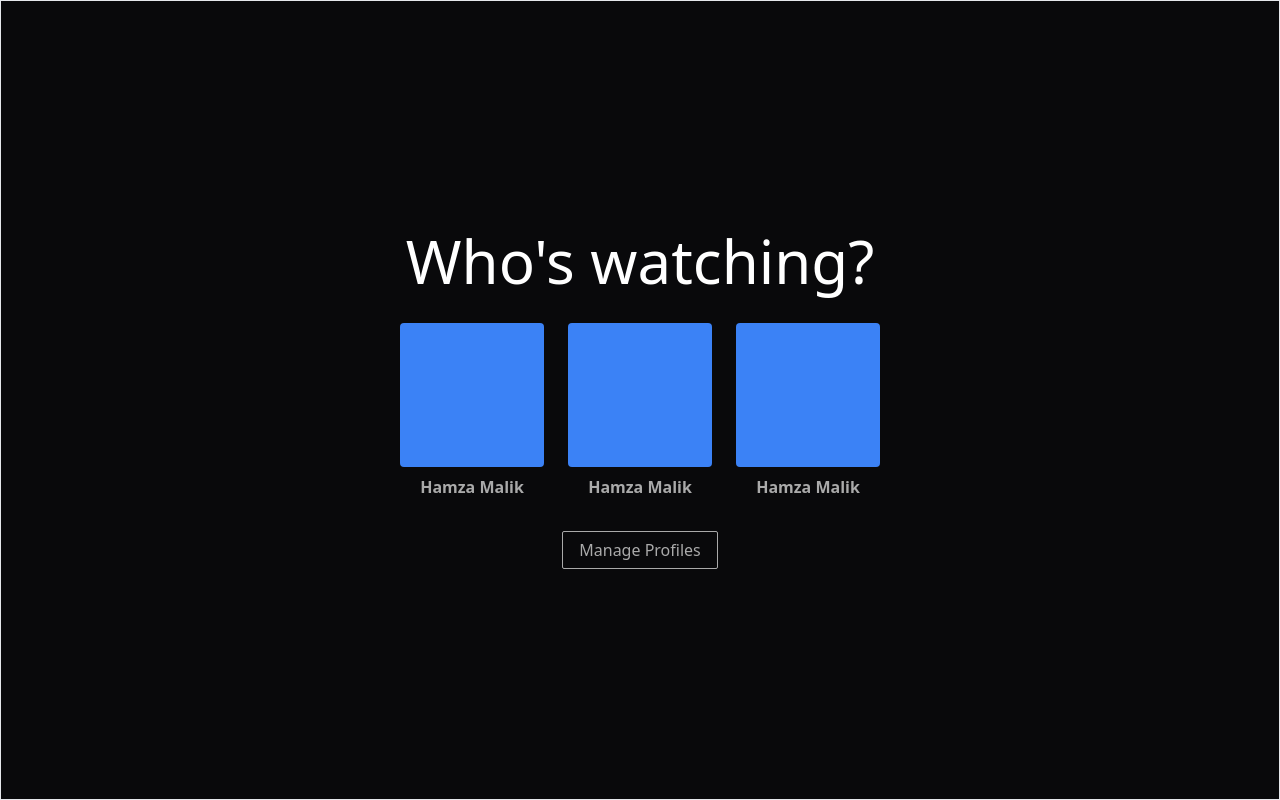
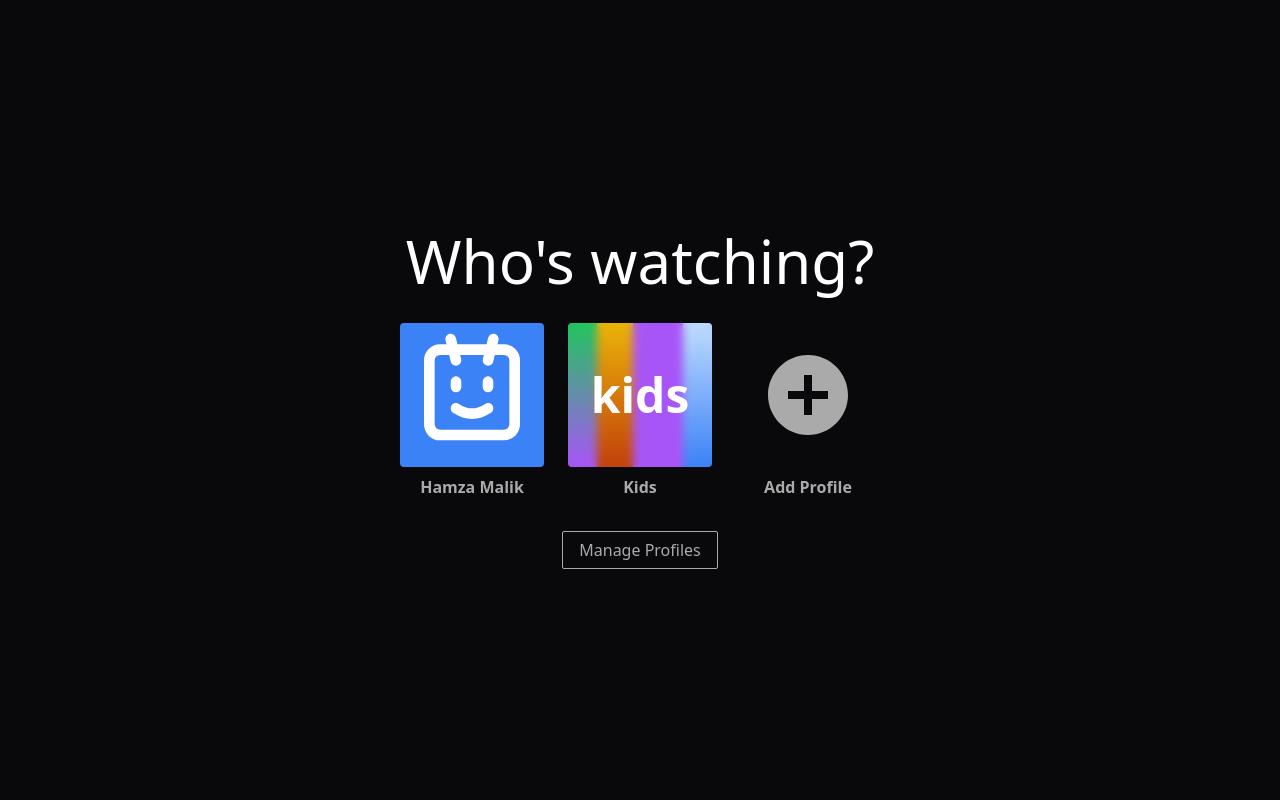
Before and after one commit to RohaanUmair/movies-website-practice, a Next.js app: page / in a window 1280 px wide. Built offline with nearby package versions, Linux system fonts and the light colour scheme.

Commit message:
user-select section

```diff
--- a/src/app/Providers.tsx
+++ /dev/null
@@ -1,9 +0,0 @@
-// app/Providers.tsx
-'use client';
-
-import { Provider } from "react-redux";
-import { store } from "./state/store";
-
-export default function Providers({ children }: { children: React.ReactNode }) {
-  return <Provider store={store}>{children}</Provider>;
-}
--- a/src/app/layout.tsx
+++ b/src/app/layout.tsx
@@ -1,7 +1,6 @@
 import type { Metadata } from "next";
 import localFont from "next/font/local";
 import "./globals.css";
-import Providers from "./Providers";
 
 const geistSans = localFont({
   src: "./fonts/GeistVF.woff",
@@ -29,9 +28,7 @@ export default function RootLayout({
       <body
         className={`${geistSans.variable} ${geistMono.variable} antialiased`}
       >
-        <Providers>
           {children}
-        </Providers>
       </body>
     </html>
   );
--- a/src/app/page.tsx
+++ b/src/app/page.tsx
@@ -1,32 +1,32 @@
+'use client';
+import SelectUser from "@/components/home-page/SelectUser";
+import { useState } from "react";
+
 export default function Home() {
+  const [selectUser, setSelectUser] = useState<boolean>(true);
+
+  if (selectUser) return <SelectUser setSelectUser={setSelectUser} />
+
   return (
-    <div className="h-screen w-screen bg-zinc-950 border flex justify-center items-center">
-      <div className="flex flex-col items-center justify-center gap-8">
+    <header className='h-20 bg-black flex items-center px-16'>
+      <h1 className='z-10 text-[#ff0000] text-5xl font-semibold'>Movies</h1>
 
-        <h1 className="text-white text-6xl">Who's watching?</h1>
+      <div>
 
-        <div className="flex gap-6">
+        <ul className="flex gap-6 text-white text-lg font-semibold">
+          <li>Home</li>
+          <li>Home</li>
+          <li>Home</li>
+          <li>Home</li>
+          <li>Home</li>
+          <li>Home</li>
+        </ul>
 
-          <div className="flex flex-col items-center gap-2 cursor-pointer">
-            <div className="w-36 h-36 bg-blue-500 rounded"></div>
-            <h2 className="text-[#aaa] font-semibold">Hamza Malik</h2>
-          </div>
-
-          <div className="flex flex-col items-center gap-2 cursor-pointer">
-            <div className="w-36 h-36 bg-blue-500 rounded"></div>
-            <h2 className="text-[#aaa] font-semibold">Hamza Malik</h2>
-          </div>
-
-          <div className="flex flex-col items-center gap-2 cursor-pointer">
-            <div className="w-36 h-36 bg-blue-500 rounded"></div>
-            <h2 className="text-[#aaa] font-semibold">Hamza Malik</h2>
-          </div>
+        <div>
 
         </div>
 
-        <button className="border border-[#aaa] text-[#aaa] px-4 py-[6px] rounded-sm">Manage Profiles</button>
-
       </div>
-    </div>
-  )
+    </header>
+  );
 };
--- a/src/app/state/counter/counterSlice.ts
+++ /dev/null
@@ -1,55 +0,0 @@
-import { createAsyncThunk, createSlice, PayloadAction } from "@reduxjs/toolkit";
-
-interface CounterState {
-    value: number;
-    loading: boolean;
-}
-
-
-const initialState: CounterState = {
-    value: 0,
-    loading: false
-}
-
-const counterSlice = createSlice({
-    name: 'counter',
-    initialState,
-    reducers: {
-        increment: (state) => {
-            state.value += 1;
-        },
-        decrement: (state) => {
-            state.value -= 1;
-        },
-        reset: (state) => {
-            state.value = 0;
-        },
-        incrementByAmount: (state, action: PayloadAction<number>) => {
-            state.value += action.payload;
-        }
-    },
-    extraReducers: (builder) => {
-        builder
-            .addCase(setNumberAsync.pending, (state) => {
-                state.loading = true;
-            })
-            .addCase(setNumberAsync.fulfilled, (state, action: PayloadAction<number>) => {
-                state.value = action.payload;
-                state.loading = false;
-            });
-    }
-});
-
-
-export const setNumberAsync = createAsyncThunk(
-    "counter/setNumberAsync",
-    async (amount: number) => {
-        await new Promise((resolve) => setTimeout(resolve, 1000));
-        console.log('Done')
-        return amount;
-    }
-);
-
-export const { increment, decrement, reset, incrementByAmount } = counterSlice.actions;
-
-export default counterSlice.reducer;
--- a/src/app/state/store.ts
+++ /dev/null
@@ -1,12 +0,0 @@
-import { configureStore } from "@reduxjs/toolkit";
-import counterReducer from "./counter/counterSlice";
-
-export const store = configureStore({
-    reducer: {
-        counter: counterReducer,
-    }
-});
-
-
-export type RootState = ReturnType<typeof store.getState>;
-export type AppDispatch = typeof store.dispatch;
--- /dev/null
+++ b/src/components/home-page/SelectUser.tsx
@@ -0,0 +1,45 @@
+import React, { Dispatch, SetStateAction } from 'react'
+import { BiSolidPlusCircle } from 'react-icons/bi';
+import { TbRobotFace } from 'react-icons/tb';
+
+function SelectUser({ setSelectUser }: { setSelectUser: Dispatch<SetStateAction<boolean>> }) {
+    return (
+        <div className="h-screen w-screen bg-zinc-950 flex justify-center items-center">
+            <div className="flex flex-col items-center justify-center gap-8">
+
+                <h1 className="text-white text-6xl">Who's watching?</h1>
+
+                <div className="flex gap-6">
+
+                    <div onClick={() => setSelectUser(false)} className="flex flex-col items-center gap-2 cursor-pointer hover:scale-105 transition-all duration-200">
+                        <div className="w-36 h-36 bg-blue-500 rounded"><TbRobotFace className="text-white text-9xl m-auto" /></div>
+                        <h2 className="text-[#aaa] font-semibold">Hamza Malik</h2>
+                    </div>
+
+                    <div onClick={() => setSelectUser(false)} className="flex flex-col items-center gap-2 cursor-pointer hover:scale-105 transition-all duration-200">
+                        <div className="w-36 h-36 rounded flex overflow-hidden relative">
+                            <div className="absolute w-full h-full backdrop-blur-sm flex justify-center items-center"><h4 className="text-5xl font-bold text-white">kids</h4></div>
+                            <div className="w-[20%] h-full bg-gradient-to-b from-green-500 to-purple-500"></div>
+                            <div className="w-[25%] h-full bg-gradient-to-b from-yellow-500 to-orange-700"></div>
+                            <div className="w-[35%] h-full bg-gradient-to-b from-purple-500 to-purple-500"></div>
+                            <div className="w-[20%] h-full bg-gradient-to-b from-blue-200 to-blue-500"></div>
+                        </div>
+                        <h2 className="text-[#aaa] font-semibold">Kids</h2>
+                    </div>
+
+
+                    <div className="flex flex-col items-center gap-2 cursor-pointer hover:scale-105 transition-all duration-200">
+                        <div className="w-36 h-36 rounded flex justify-center items-center"><BiSolidPlusCircle className="text-[#aaa] text-8xl" /></div>
+                        <h2 className="text-[#aaa] font-semibold">Add Profile</h2>
+                    </div>
+
+                </div>
+
+                <button className="outline-none border border-[#aaa] text-[#aaa] px-4 py-[6px] rounded-sm hover:bg-[#aaa] hover:text-black transition-colors">Manage Profiles</button>
+
+            </div>
+        </div>
+    )
+}
+
+export default SelectUser;
--- a/src/components/login-page/SignupOverlay.tsx
+++ b/src/components/login-page/SignupOverlay.tsx
@@ -1,8 +1,9 @@
+import Link from 'next/link'
 import React from 'react'
 
 function SignupOverlay() {
     return (
-        <div className='w-[440px] h-full mx-auto px-14 py-12' style={{backgroundColor: 'rgba(0, 0, 0, 0.8)'}}>
+        <div className='w-[440px] h-full mx-auto px-14 py-12' style={{ backgroundColor: 'rgba(0, 0, 0, 0.8)' }}>
             <form className='flex flex-col gap-4'>
 
                 <h2 className='text-white text-4xl font-bold mb-5'>Sign In</h2>
@@ -19,7 +20,11 @@ function SignupOverlay() {
                     placeholder='Passwords'
                 />
 
-                <button className='h-10 bg-red-600 rounded text-white font-semibold'>Sign In</button>
+                <button className='h-10 flex bg-red-600 rounded text-white font-semibold'>
+                    <Link className='w-full h-full flex items-center justify-center' href={'/'}>
+                        <span >Sign In</span>
+                    </Link>
+                </button>
 
                 <p className='text-center text-white'>OR</p>
 
```
